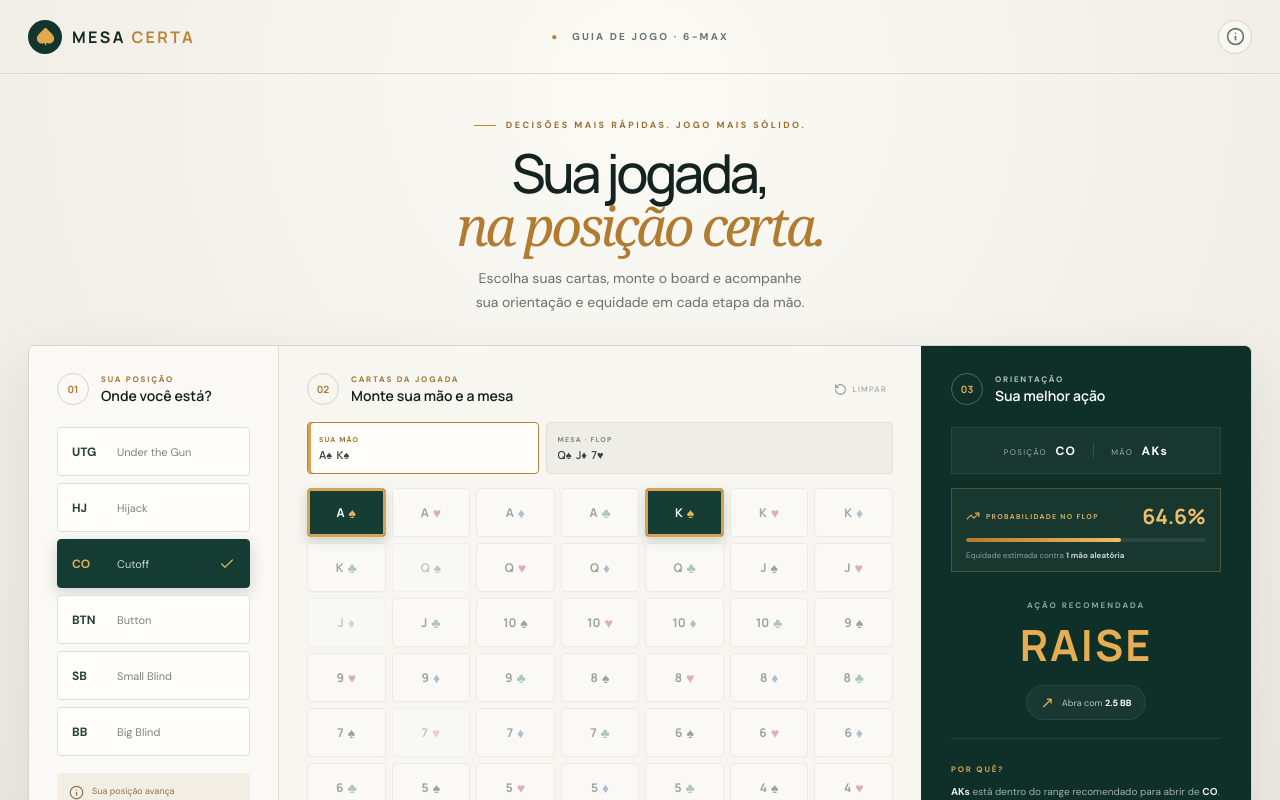
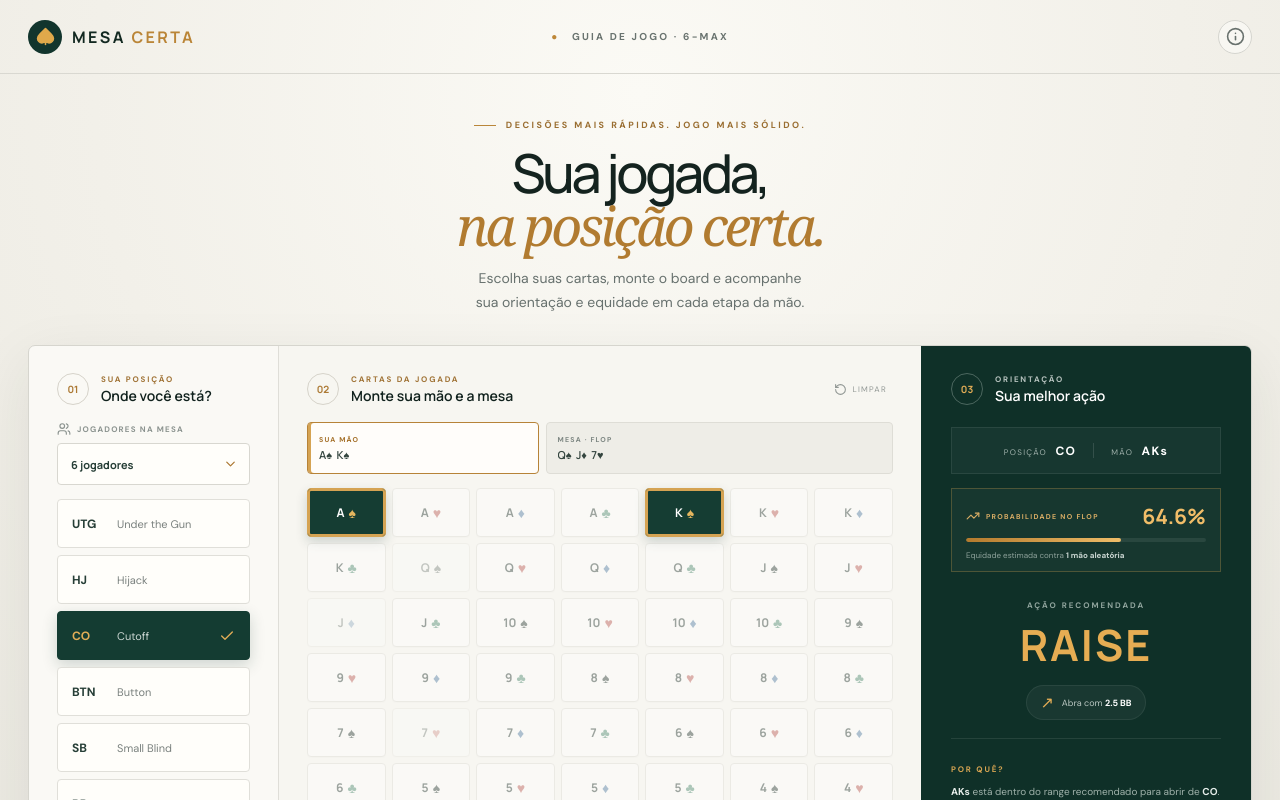
Before and after one commit to carlosmoreirasouza/poker-front, a React (Vite) app: page / in a window 1280 px wide. Shown: the top 800 px of the page. Built offline with nearby package versions, Linux system fonts and the light colour scheme.

Commit message:
feat: adapt table positions by player count

```diff
--- a/src/main.jsx
+++ b/src/main.jsx
@@ -1,9 +1,9 @@
 import React, { useMemo, useState } from 'react'
 import { createRoot } from 'react-dom/client'
-import { ArrowRight, Check, ChevronRight, Info, RotateCcw, Spade, TrendingUp } from 'lucide-react'
+import { ArrowRight, Check, ChevronDown, ChevronRight, Info, RotateCcw, Spade, TrendingUp, Users } from 'lucide-react'
 import './styles.css'
 
-const positions = [
+const basePositions = [
   { id: 'UTG', label: 'Under the Gun' },
   { id: 'HJ', label: 'Hijack' },
   { id: 'CO', label: 'Cutoff' },
@@ -11,6 +11,16 @@ const positions = [
   { id: 'SB', label: 'Small Blind' },
   { id: 'BB', label: 'Big Blind' },
 ]
+const positionSets = {
+  2: [{ id: 'BTN', label: 'Button / Small Blind' }, basePositions[5]],
+  3: basePositions.slice(3),
+  4: basePositions.slice(2),
+  5: basePositions.slice(1),
+  6: basePositions,
+  7: [basePositions[0], { id: 'UTG+1', label: 'Under the Gun +1', rangeKey: 'UTG' }, ...basePositions.slice(1)],
+  8: [basePositions[0], { id: 'UTG+1', label: 'Under the Gun +1', rangeKey: 'UTG' }, { id: 'MP', label: 'Middle Position', rangeKey: 'HJ' }, ...basePositions.slice(1)],
+  9: [basePositions[0], { id: 'UTG+1', label: 'Under the Gun +1', rangeKey: 'UTG' }, { id: 'MP', label: 'Middle Position', rangeKey: 'HJ' }, { id: 'MP+1', label: 'Middle Position +1', rangeKey: 'HJ' }, ...basePositions.slice(1)],
+}
 const ranks = ['A', 'K', 'Q', 'J', '10', '9', '8', '7', '6', '5', '4', '3', '2']
 const suits = [
   { id: 's', symbol: '♠', name: 'espadas', color: 'dark' },
@@ -19,7 +29,6 @@ const suits = [
   { id: 'c', symbol: '♣', name: 'paus', color: 'green' },
 ]
 
-const positionIndex = Object.fromEntries(positions.map((p, i) => [p.id, i]))
 const premium = new Set(['AA', 'KK', 'QQ', 'JJ', 'AKs', 'AKo'])
 const rangeByPosition = {
   UTG: new Set(['TT', '99', 'AQs', 'AJs', 'ATs', 'KQs', 'AQo']),
@@ -145,17 +154,20 @@ function cardLabel(card) {
 }
 
 function App() {
+  const [playerCount, setPlayerCount] = useState(6)
   const [position, setPosition] = useState('CO')
   const [cards, setCards] = useState([{ rank: 'A', suit: 's' }, { rank: 'K', suit: 's' }])
   const [board, setBoard] = useState([{ rank: 'Q', suit: 's' }, { rank: 'J', suit: 'd' }, { rank: '7', suit: 'h' }])
   const [selection, setSelection] = useState('hand')
+  const positions = positionSets[playerCount]
+  const currentPositionIndex = positions.findIndex((item) => item.id === position)
   const code = handCode(cards)
   const isRaise = useMemo(() => {
     if (!code) return null
-    const current = positionIndex[position]
+    const current = positions.findIndex((item) => item.id === position)
     if (premium.has(code)) return true
-    return positions.slice(0, current + 1).some((p) => rangeByPosition[p.id].has(code))
-  }, [code, position])
+    return positions.slice(0, current + 1).some((item) => rangeByPosition[item.rangeKey || item.id]?.has(code))
+  }, [code, position, positions])
   const equity = useMemo(() => calculateEquity(cards, board), [cards, board])
   const street = board.length >= 5 ? 'RIVER' : board.length === 4 ? 'TURN' : board.length >= 3 ? 'FLOP' : 'PRÉ-FLOP'
 
@@ -172,16 +184,23 @@ function App() {
   }
 
   const nextRound = () => {
-    setPosition(positions[(positionIndex[position] + 1) % positions.length].id)
+    setPosition(positions[(currentPositionIndex + 1) % positions.length].id)
     setCards([])
     setBoard([])
     setSelection('hand')
   }
 
+  const changePlayerCount = (event) => {
+    const count = Number(event.target.value)
+    const availablePositions = positionSets[count]
+    setPlayerCount(count)
+    if (!availablePositions.some((item) => item.id === position)) setPosition(availablePositions[0].id)
+  }
+
   return <div className="app-shell">
     <header>
       <a className="brand" href="#top"><span className="brand-mark"><Spade size={19} fill="currentColor" /></span><span>MESA <b>CERTA</b></span></a>
-      <div className="header-tag"><span>●</span> GUIA DE JOGO · 6-MAX</div>
+      <div className="header-tag"><span>●</span> GUIA DE JOGO · {playerCount === 6 ? '6-MAX' : `${playerCount} JOGADORES`}</div>
       <button className="icon-button" aria-label="Informações"><Info size={19}/></button>
     </header>
 
@@ -195,6 +214,12 @@ function App() {
       <section className="workspace">
         <aside className="position-panel">
           <div className="step-title"><span>01</span><div><small>SUA POSIÇÃO</small><strong>Onde você está?</strong></div></div>
+          <label className="player-count">
+            <span><Users size={14}/> JOGADORES NA MESA</span>
+            <div><select value={playerCount} onChange={changePlayerCount} aria-label="Quantidade de jogadores na mesa">
+              {Object.keys(positionSets).map((count) => <option value={count} key={count}>{count} jogadores</option>)}
+            </select><ChevronDown size={15}/></div>
+          </label>
           <div className="positions">
             {positions.map((p) => <button key={p.id} onClick={() => setPosition(p.id)} className={position === p.id ? 'active' : ''}>
               <span className="position-code">{p.id}</span><span>{p.label}</span>{position === p.id && <Check size={16}/>}
@@ -239,7 +264,7 @@ function App() {
             {isRaise !== null && <div className="size"><span>↗</span><p>{isRaise ? <>Abra com <b>2.5 BB</b></> : <>Espere uma situação melhor</>}</p></div>}
           </div>
           <div className="reason"><small>POR QUÊ?</small><p>{isRaise === null ? 'Selecione duas cartas para visualizar a recomendação.' : isRaise ? <><b>{code}</b> está dentro do range recomendado para abrir de <b>{position}</b>.</> : <><b>{code}</b> está fora do range recomendado para abrir de <b>{position}</b>.</>}</p></div>
-          <button className="next" onClick={nextRound}><span>PRÓXIMA RODADA<small>Você estará em {positions[(positionIndex[position] + 1) % positions.length].id}</small></span><ChevronRight/></button>
+          <button className="next" onClick={nextRound}><span>PRÓXIMA RODADA<small>Você estará em {positions[(currentPositionIndex + 1) % positions.length].id}</small></span><ChevronRight/></button>
           <p className="disclaimer">Orientação baseada em estratégia GTO simplificada.<br/>Adapte ao perfil da sua mesa.</p>
         </aside>
       </section>
--- a/src/styles.css
+++ b/src/styles.css
@@ -29,6 +29,12 @@ h1 em { font-family: Georgia, serif; font-weight: 400; color: #b17b30; }
 .step-title div { display: flex; flex-direction: column; gap: 2px; }
 .step-title small, .reason small { font-size: 8px; font-weight: 800; letter-spacing: 1.8px; color: #a07336; }
 .step-title strong { font: 600 14px Manrope; }
+.player-count { display: block; margin: -5px 0 14px; }
+.player-count > span { display: flex; align-items: center; gap: 6px; margin-bottom: 7px; color: #8b938f; font-size: 8px; font-weight: 800; letter-spacing: 1.2px; }
+.player-count > div { position: relative; }
+.player-count select { width: 100%; height: 42px; appearance: none; padding: 0 36px 0 13px; border: 1px solid #d8d7d0; border-radius: 4px; outline: none; background: #fffefa; color: #263e36; font: 700 11px Manrope; cursor: pointer; transition: .18s ease; }
+.player-count select:hover, .player-count select:focus { border-color: #b78338; box-shadow: 0 0 0 3px #b7833812; }
+.player-count > div svg { position: absolute; top: 50%; right: 12px; color: #ad7a35; transform: translateY(-50%); pointer-events: none; }
 .positions { display: flex; flex-direction: column; gap: 7px; }
 .positions button { height: 49px; padding: 0 14px; border: 1px solid #e0dfd9; background: #fffefa; color: #7a817e; border-radius: 4px; display: grid; grid-template-columns: 45px 1fr auto; align-items: center; text-align: left; font-size: 11px; transition: .18s ease; }
 .positions button:hover { border-color: #a8b4af; transform: translateX(2px); }
```
